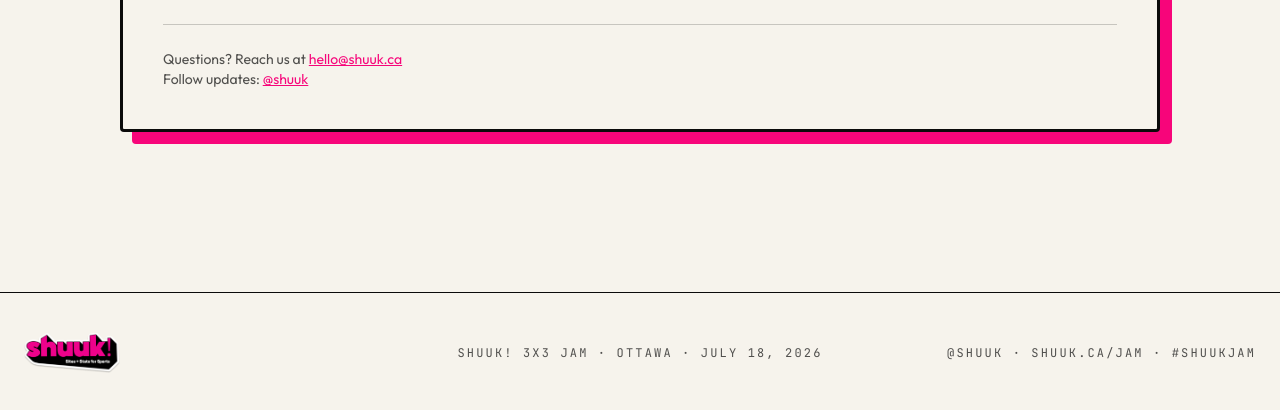
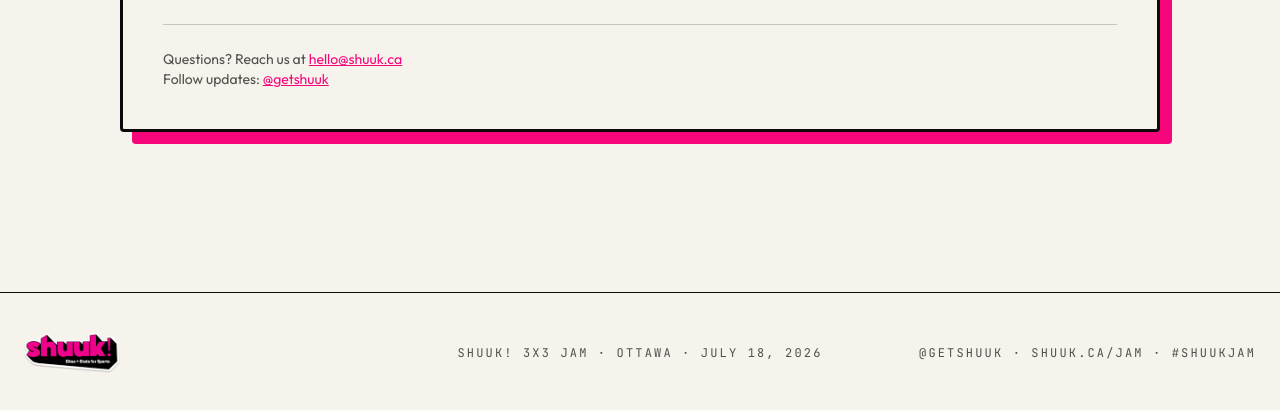
Before and after one commit to heyfarai/simplehoops-landing, a Next.js app: page /jam in a window 1280 px wide. Shown: the part 9340-9750 px from the top of the page. Built offline with nearby package versions, Linux system fonts and the light colour scheme.

Commit message:
jam: @shuuk → @getshuuk on footer meta + waitlist follow link

```diff
--- a/app/(event)/jam/sections/footer.tsx
+++ b/app/(event)/jam/sections/footer.tsx
@@ -4,7 +4,7 @@
       {/* eslint-disable-next-line @next/next/no-img-element */}
       <img src="/jam/shuuk-logo.png" alt="shuuk!" className="h-10 w-auto" />
       <div className="text-center">shuuk! 3x3 jam · Ottawa · July 18, 2026</div>
-      <div className="md:text-right">@shuuk · shuuk.ca/jam · #shuukjam</div>
+      <div className="md:text-right">@getshuuk · shuuk.ca/jam · #shuukjam</div>
     </footer>
   );
 }
--- a/app/(event)/jam/sections/waitlist.tsx
+++ b/app/(event)/jam/sections/waitlist.tsx
@@ -186,12 +186,12 @@
               <br />
               Follow updates:{' '}
               <a
-                href="https://instagram.com/shuuk"
+                href="https://instagram.com/getshuuk"
                 target="_blank"
                 rel="noopener noreferrer"
                 className="text-brand-pink underline"
               >
-                @shuuk
+                @getshuuk
               </a>
             </div>
           </Card>
```
